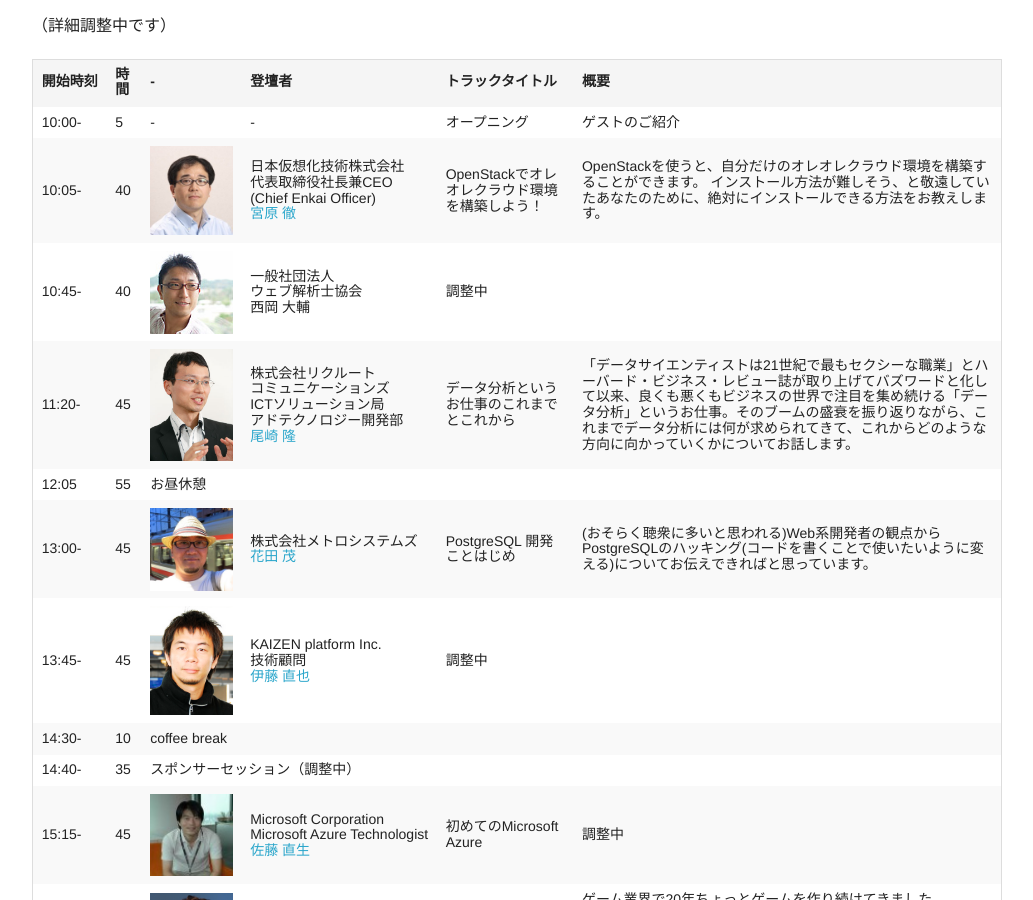
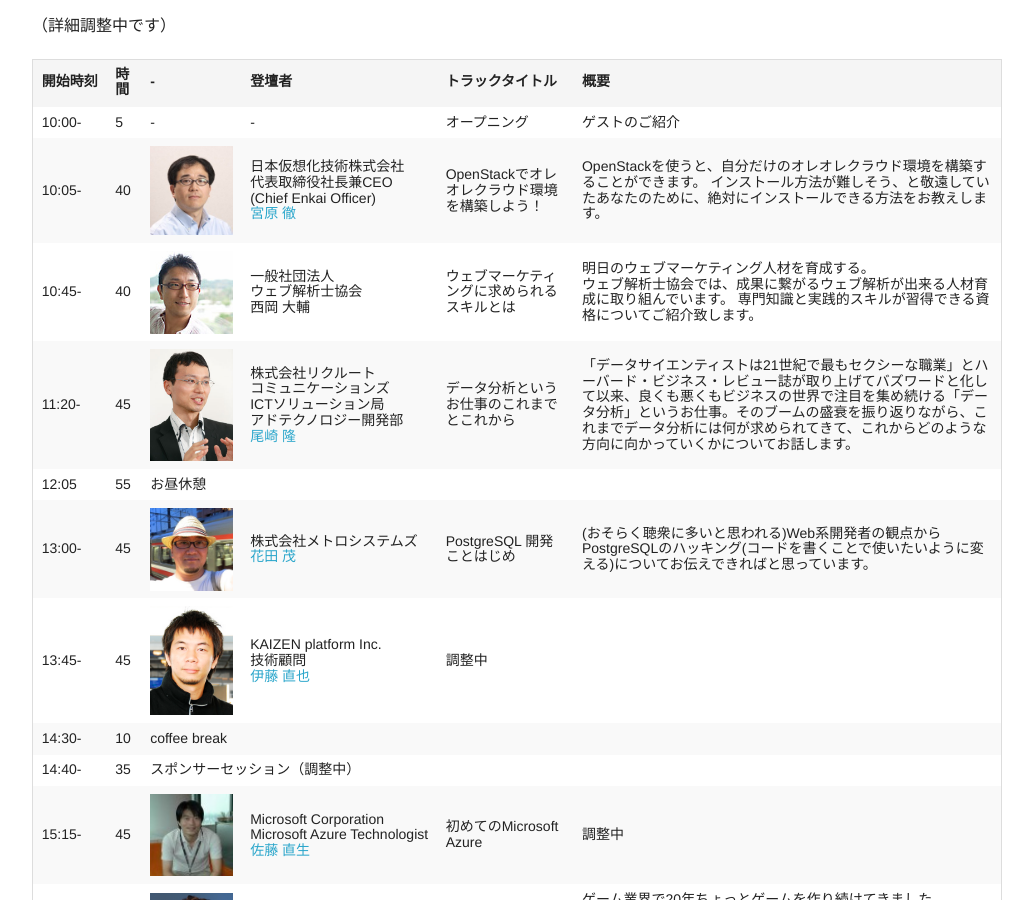
Before and after one commit to hackers-champloo/hackers-champloo.github.io, a Jekyll site: the page built from program.md, in a window 1280 px wide and 900 px high, scrolled down 622 px. Shown: the whole window, without its empty margins (123-1156 px from the left). Built offline with Jekyll 4.4.1, drawn with Linux system fonts in a browser that asks for light colours; Markdown is read by kramdown in place of the engine named in the settings.

Commit message:
西岡さんトラックタイトルと概要追加

```diff
--- a/program.md
+++ b/program.md
@@ -61,8 +61,10 @@ title: プログラム
       <td>40</td>
       <td><img width="100" src="/img/profile_nishioka.jpg"></td>
       <td>一般社団法人<br>ウェブ解析士協会<br>西岡 大輔</td>
-      <td>調整中</td>
-      <td></td>
+      <td>ウェブマーケティングに求められるスキルとは</td>
+      <td>明日のウェブマーケティング人材を育成する。<br />
+ウェブ解析士協会では、成果に繋がるウェブ解析が出来る人材育成に取り組んでいます。
+専門知識と実践的スキルが習得できる資格についてご紹介致します。</td>
     </tr>
     <tr>
       <td>11:20-</td>
```
